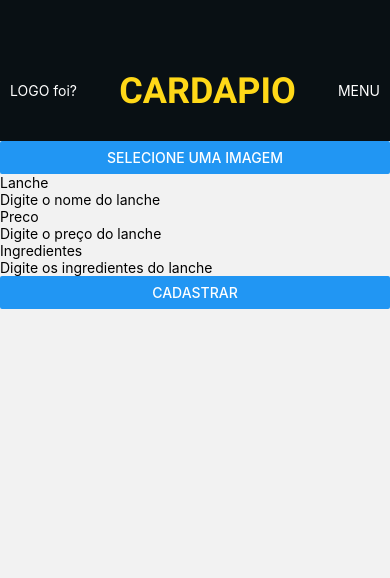
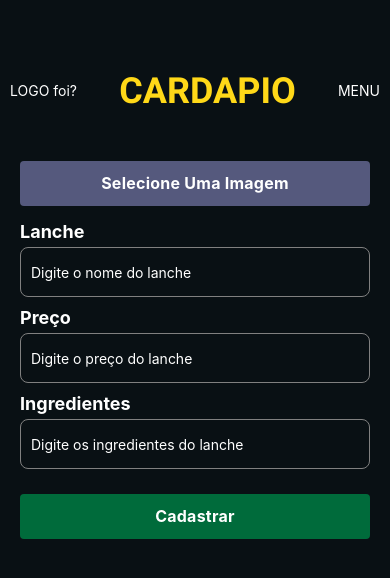
Before and after one commit to marcosduarte-dev/CardapioDigital, a React Native app: screen /CadastroLanches in a window 390 px wide. Shown: the top 578 px of the page. Built offline with nearby package versions, Linux system fonts and the light colour scheme; no server answers.

Commit message:
Estilizando CadastroLanches

```diff
--- a/Components/CadastroLanches.js
+++ b/Components/CadastroLanches.js
@@ -1,4 +1,4 @@
-import { StyleSheet, Text, View, Image, TouchableOpacity, Button, TextInput } from "react-native";
+import { StyleSheet, Text, View, Image, TouchableOpacity, Button, TextInput, Pressable } from "react-native";
 import { useFonts } from "expo-font";
 import { useEffect, useState } from "react";
 import { useForm } from 'react-hook-form';
@@ -58,7 +58,7 @@ export default function CadastroLanches() {
         style={[styles.input, !!error && styles.borderError]}
         {...inputProps}
       />
-      {!!error && <Text style={styles.errorMessage}>{error.message}</Text>}
+      {!!error && <Text style={styles.errorText}>{error.message}</Text>}
     </View>
   )
 
@@ -85,18 +85,23 @@ export default function CadastroLanches() {
 
   return (
     <View style={styles.mainContainer}>
-      <Button title="Selecione uma imagem" onPress={pickImage} />
+      <Pressable style={styles.button_imagem} onPress={pickImage}>
+        <Text style={styles.btn_text_imagem}>Selecione Uma Imagem</Text>
+      </Pressable>
+
       {image && <Image source={{ uri: image }} style={{ width: 200, height: 200 }} />}
       <TextField
         label={'Lanche'}
         error={ errors.lanche }
         placeholder={'Digite o nome do lanche'}
+        placeholderTextColor="white"
         onChangeText={text => setValue('lanche', text)}
       />
       <TextField
-        label={'Preco'}
+        label={'Preço'}
         error={ errors.preco }
         placeholder={'Digite o preço do lanche'}
+        placeholderTextColor="white"
         onChangeText={text => setValue('preco', text)}
         keyboardType="numeric"
       />
@@ -104,13 +109,72 @@ export default function CadastroLanches() {
         label={'Ingredientes'}
         error={ errors.ingrediente }
         placeholder={'Digite os ingredientes do lanche'}
+        placeholderTextColor="white"
         onChangeText={text => setValue('ingrediente', text)}
       />
-      <Button onPress={handleSubmit(onSubmit)} title="Cadastrar" />
+      <Pressable style={styles.button_cadastrar} onPress={handleSubmit(onSubmit)}>
+        <Text style={styles.btn_text_imagem}>Cadastrar</Text>
+      </Pressable>
     </View>
   );
 }
 
 const styles = StyleSheet.create({
-
+  mainContainer: {
+    flex: 1,
+    alignItems: 'center',
+    backgroundColor: "#091014",
+    padding: 20,
+  },
+  container: {
+    marginBottom: 10,
+  },
+  label: {
+    fontSize: 18,
+    fontWeight: 'bold',
+    marginBottom: 5,
+    color: 'white'
+  },
+  input: {
+    height: 50,
+    width: 350,
+    borderColor: 'gray',
+    borderWidth: 1,
+    paddingHorizontal: 10,
+    borderRadius: 8,
+    color: "white"
+  },
+  errorText: {
+    color: 'red',
+    fontSize: 12,
+  },
+  button_imagem: {
+    alignItems: 'center',
+    justifyContent: 'center',
+    paddingVertical: 12,
+    paddingHorizontal: 32,
+    borderRadius: 4,
+    elevation: 3,
+    backgroundColor: '#55597d',
+    width: 350,
+    marginBottom: 15
+  },
+  button_cadastrar: {
+    alignItems: 'center',
+    justifyContent: 'center',
+    paddingVertical: 12,
+    paddingHorizontal: 32,
+    borderRadius: 4,
+    elevation: 3,
+    backgroundColor: '#006b3b',
+    width: 350,
+    marginTop: 15
+  },
+  btn_text_imagem: {
+    fontSize: 16,
+    lineHeight: 21,
+    fontWeight: 'bold',
+    letterSpacing: 0.25,
+    color: 'white',
+  },
 });
```
